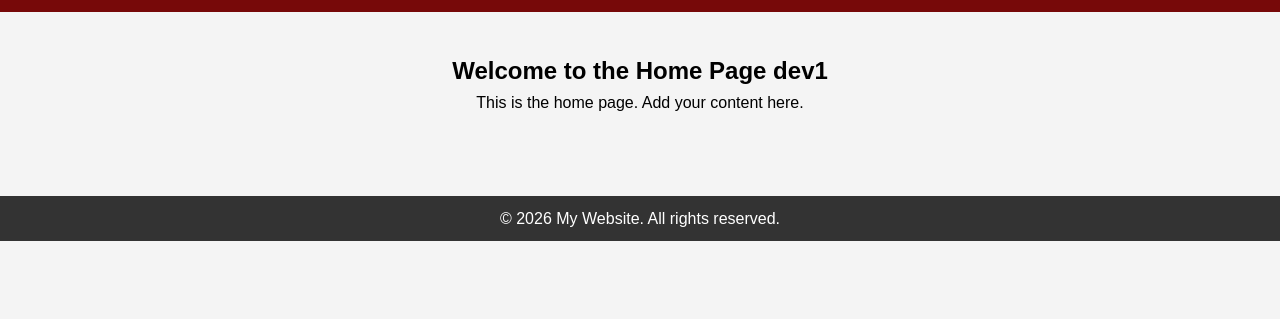
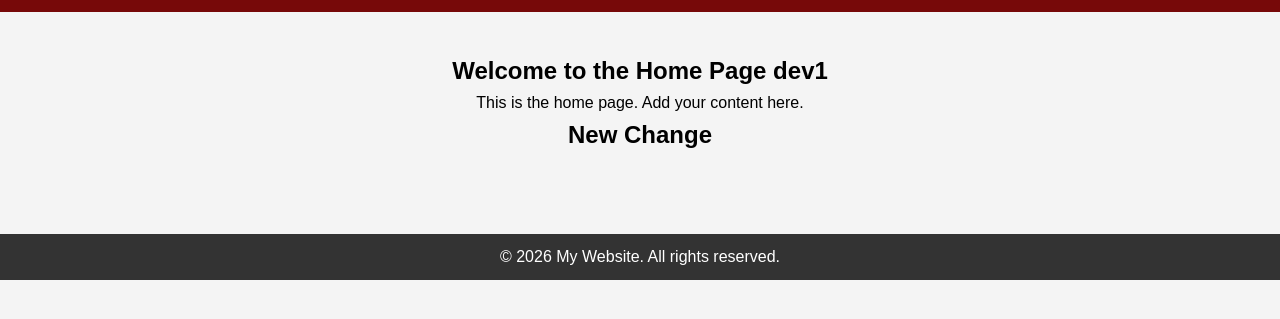
Before and after one commit to Abishek-DevOps-Engineer/website, a plain HTML site: page index.html in a window 1280 px wide. Shown: the part 105-424 px from the top of the page. Drawn offline with Linux system fonts and the light colour scheme.

Commit message:
New change

```diff
--- a/index.html
+++ b/index.html
@@ -22,6 +22,7 @@
         <section>
             <h2>Welcome to the Home Page dev1</h2>
             <p>This is the home page. Add your content here.</p>
+            <h2>New Change</h2>
         </section>
     </main>
 
```
